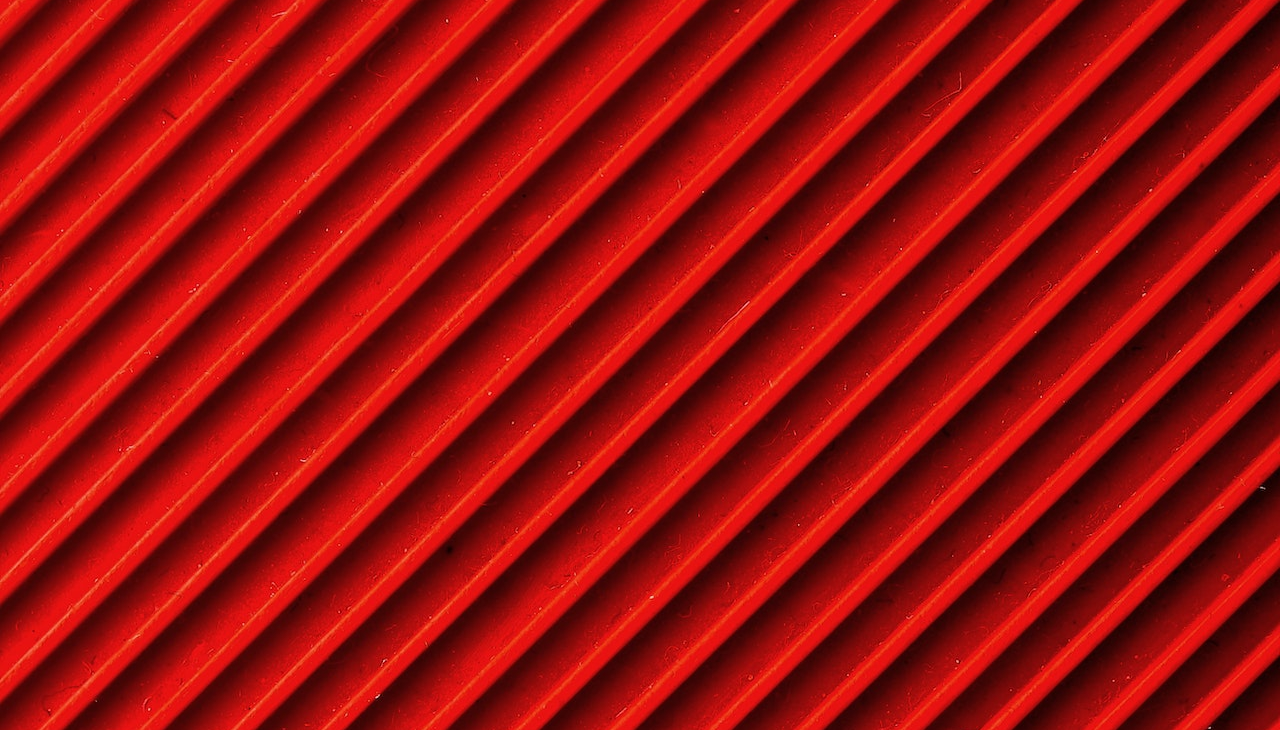
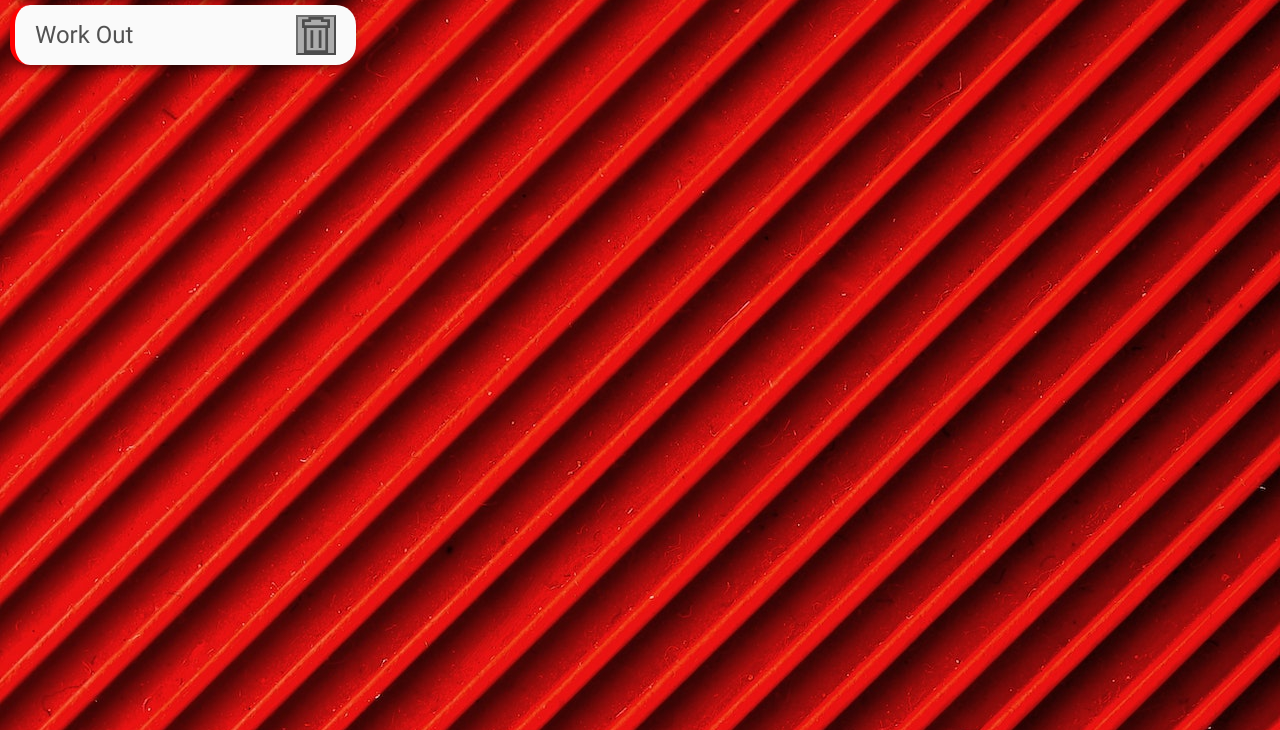
Before and after one commit to Duesenberg/todo-list, a website built with webpack: page dist/index.html in a window 1280 px wide. Shown: the part 170-900 px from the top of the page. Built offline with nearby package versions, Linux system fonts and the light colour scheme.

Commit message:
Start working on sidebar
Started working on the sidebar where the projects will be listed.
Added two projects manually to check whether they will generate.
Still need to add rest of functionality.

```diff
--- a/src/index.js
+++ b/src/index.js
@@ -5,6 +5,42 @@
     title: "To-Do List",
     description: "Create a functioning To-Do List app that works in the browser. Better get busy.",
     checkList: ["Create basic page setup", "Define page style and structure",
-  ""]
+  ""],
+  },
+  {
+    title: "Work Out",
+    description: "Go to the gym and work out.",
+    checkList: ["Go to gym", "Work out", "Go back"],
+  },
+]
+
+const sideBar = () => {
+  const content = document.querySelector('#content');
+  const sideBarContainer = document.createElement('div');
+  sideBarContainer.classList.add('sidebar');
+  console.log(content);
+  console.log(sideBarContainer);
+  content.appendChild(sideBarContainer);
+  sideBarContent();
+}
+
+const sideBarContent = () => {
+  const sideBar = document.querySelector('.sidebar');
+  for (let i = 0; i < toDoList.length; i++) {
+    const sideBarItem = document.createElement('div');
+    sideBarItem.classList.add('sidebar-item');
+    sideBarItem.setAttribute('data-index', i);
+    sideBar.appendChild(sideBarItem);
+
+    const itemTitle = document.createElement('div');
+    itemTitle.classList.add('title');
+    itemTitle.textContent = toDoList[i].title;
+    sideBarItem.appendChild(itemTitle);
+
+    const removeItem = document.createElement('button');
+    removeItem.setAttribute('data-index', i);
+    sideBarItem.appendChild(removeItem);
   }
-]
+}
+
+sideBar();
--- a/src/style.css
+++ b/src/style.css
@@ -25,7 +25,7 @@
   background-repeat: no-repeat;
   background-size: cover;
   display: grid;
-  grid-template: 1fr 8fr / 1fr 8fr;
+  grid-template: 1fr 8fr / 1fr 2.5fr;
 }
 
 .header {
@@ -84,3 +84,39 @@
   background-repeat: no-repeat;
   filter: contrast(0.4);
 }
+
+/* javascript generated content from here */
+
+.sidebar {
+  grid-area: 2 / 1 / 3 / 2;
+  padding: 10px;
+  display: flex;
+  flex-direction: column;
+  gap: 5px;
+}
+
+.sidebar-item {
+  border-left: 5px solid red;
+  background-color: #fafafa;
+  border-radius: 20px;
+  display: flex;
+  justify-content: space-between;
+  align-items: center;
+  padding: 10px 20px;
+  box-shadow: 0px 6px 10px -3px rgba(0,0,0,0.5);
+}
+
+.sidebar-item .title {
+  font-size: 1.5rem;
+  font-weight: 500;
+  color: #525252;
+}
+
+.sidebar-item button {
+  height: 40px;
+  width: 40px;
+  background-image: url(./icons/dust-bin-svgrepo-com.svg);
+  background-position: center;
+  background-repeat: no-repeat;
+  filter: contrast(0.4);
+}
```
Also changed, not shown: dist/7869f1ed45a6a5102dbe.svg (added), dist/bundle.js, dist/index.html, src/icons/dust-bin-svgrepo-com.svg (added).
